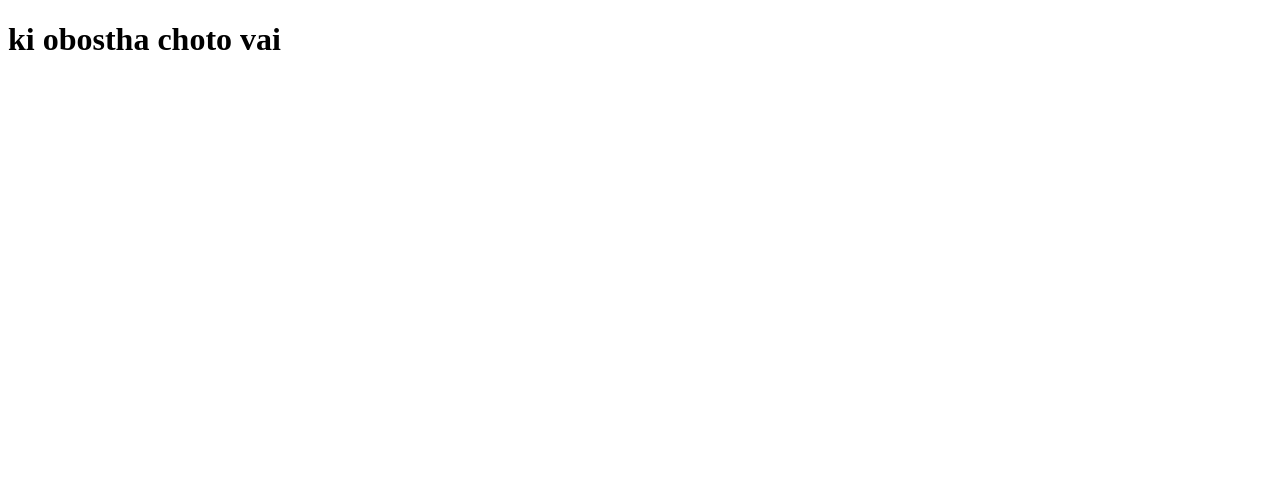
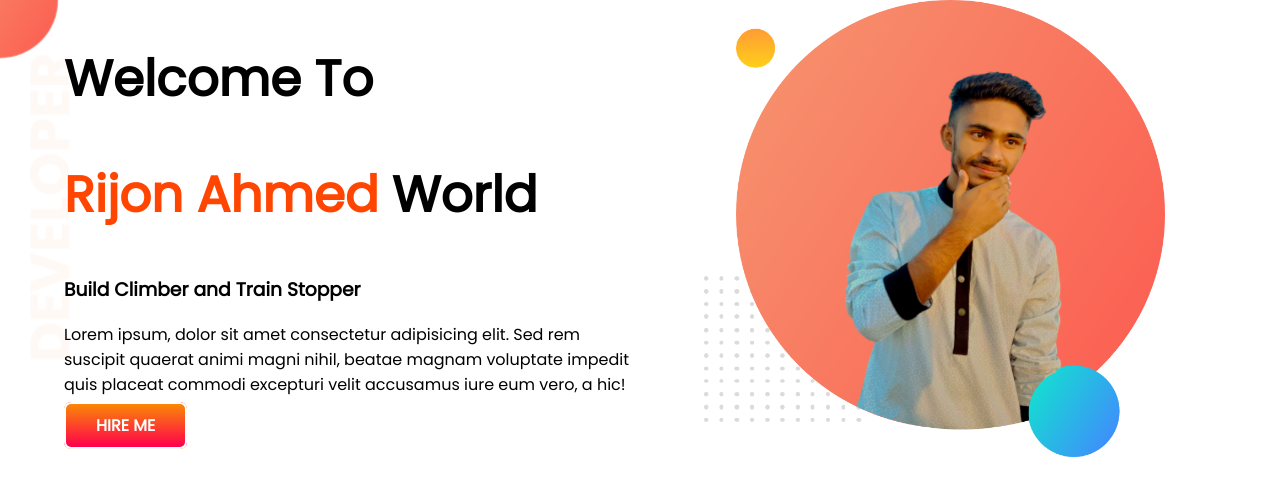
Before and after one commit to Rijonahmed/developer-portfolio, a plain HTML site: page index.html in a window 1280 px wide. Drawn offline with Linux system fonts and the light colour scheme.

Commit message:
top-benner-section

```diff
--- a/index.html
+++ b/index.html
@@ -1,14 +1,38 @@
 <!DOCTYPE html>
 <html lang="en">
+
 <head>
   <meta charset="UTF-8">
   <meta http-equiv="X-UA-Compatible" content="IE=edge">
   <meta name="viewport" content="width=device-width, initial-scale=1.0">
   <title>Rijon portfolio</title>
+  <link rel="preconnect" href="https://fonts.googleapis.com">
+  <link rel="preconnect" href="https://fonts.gstatic.com" crossorigin>
+  <link href="https://fonts.googleapis.com/css2?family=Poppins&display=swap" rel="stylesheet">
   <link rel="stylesheet" href="style.css">
 </head>
+
 <body>
-  <h1>ki obostha choto vai</h1>
+  <section class="top-benner">
+    <div class="half-width">
+      <h1>Welcome To</h1>
+      <h1><span class="oreange-color">Rijon Ahmed</span> World</h1>
+      <h3>Build Climber and Train Stopper</h3>
+      <p>Lorem ipsum, dolor sit amet consectetur adipisicing elit. Sed rem suscipit quaerat animi magni nihil, beatae
+        magnam
+        voluptate impedit quis placeat commodi excepturi velit accusamus iure eum vero, a hic!</p>
+      <a class="link-button" target="blank" href="http://www.google.com">HIRE ME</a>
+
+    </div>
+    <div class="half-width">
+      <img src="pic/my-bg.png" alt="">
+
+    </div>
+  </section>
+
+
+
 
 </body>
+
 </html>
--- a/style.css
+++ b/style.css
@@ -0,0 +1,36 @@
+body{
+  font-family: 'Poppins', sans-serif;
+  margin: 0%;
+  padding: 0;
+}
+h1{
+  font-size: 50px;
+}
+.oreange-color{
+  color: orangered;
+
+}
+section{
+  display: flex;
+}
+.half-width{
+  width: 50%;
+  padding-left: 5%;
+}
+.half-width img{
+  width: 80%;
+
+}
+.link-button{
+  text-decoration: none;
+  background-image: linear-gradient(rgb(250, 136, 6), rgb(255, 0, 76));
+  color: white;
+  border: 2px solid;
+  border-radius: 7px;
+  padding: 10px 30px;
+  font-weight: 700;
+}
+.top-benner{
+  background-image: url(pic/top-banner.png);
+  background-repeat: no-repeat;
+}
```
Also changed, not shown: pic/dream-bg.png (added), pic/exp-bg.png (added), pic/my-bg.png (added), pic/my-bg2.png (added), pic/top-banner.png (added).
